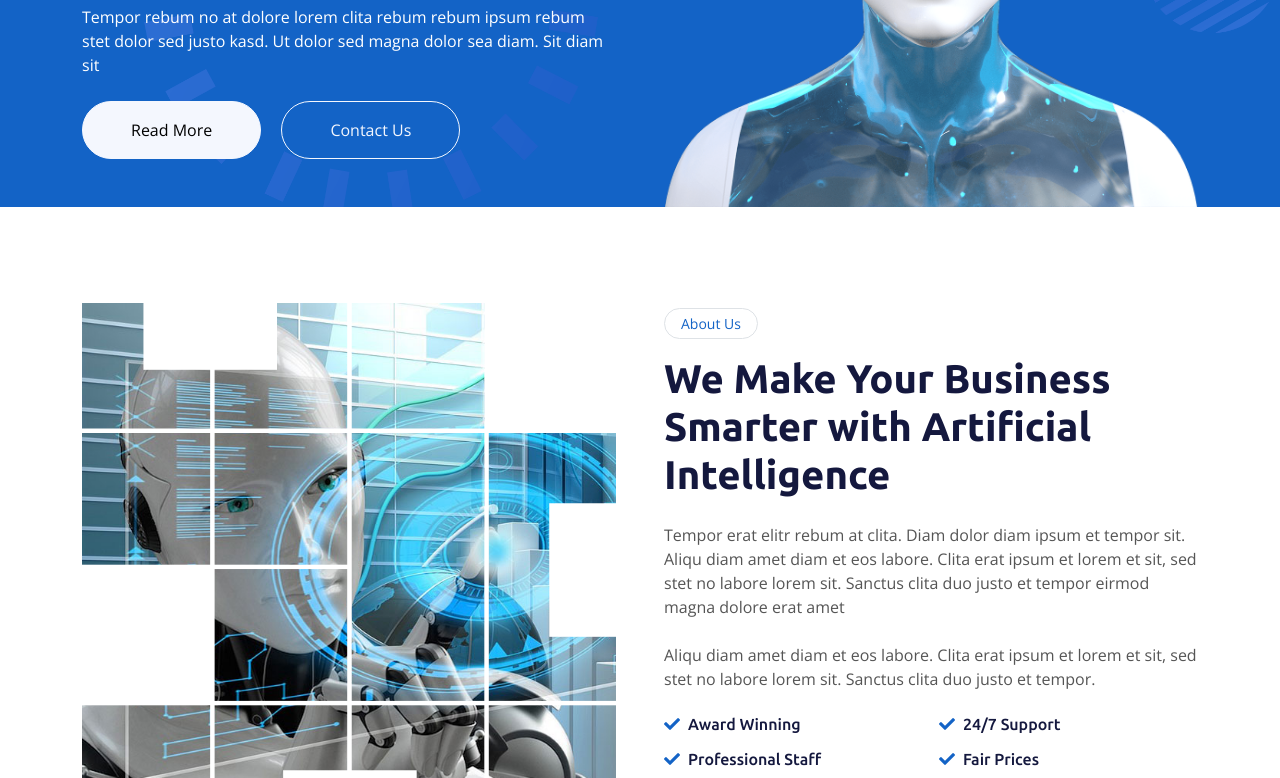
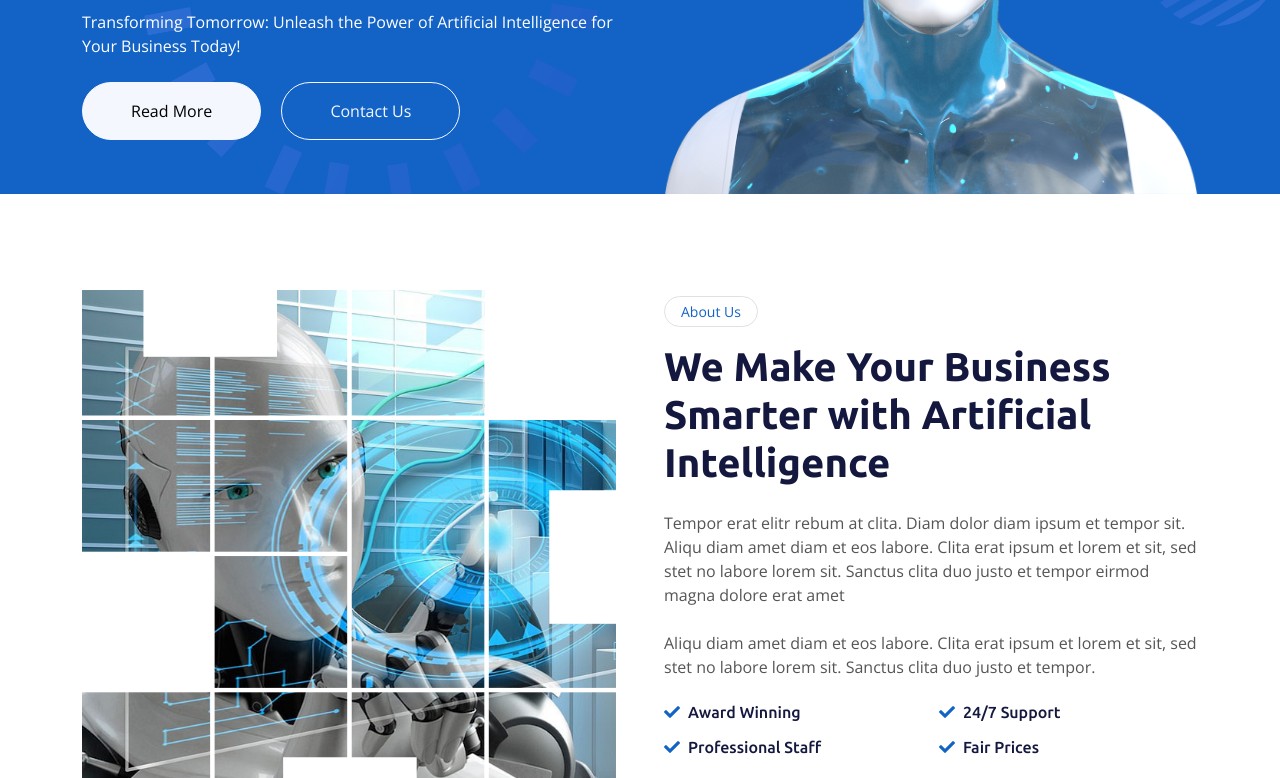
Before and after one commit to corei5/AI4DE, a plain HTML site: page index.html in a window 1280 px wide. Shown: the part 412-1190 px from the top of the page. Drawn offline with nearby package versions, Linux system fonts and the light colour scheme.

Commit message:
Update index.html

```diff
--- a/index.html
+++ b/index.html
@@ -88,8 +88,7 @@
                 <div class="col-lg-6 align-self-center text-center text-lg-start mb-lg-5">
                     <div class="btn btn-sm border rounded-pill text-white px-3 mb-3 animated slideInRight">AI4DE</div>
                     <h1 class="display-4 text-white mb-4 animated slideInRight">Artificial Intelligence for Your Business</h1>
-                    <p class="text-white mb-4 animated slideInRight">Tempor rebum no at dolore lorem clita rebum rebum ipsum
-                        rebum stet dolor sed justo kasd. Ut dolor sed magna dolor sea diam. Sit diam sit</p>
+                    <p class="text-white mb-4 animated slideInRight">Transforming Tomorrow: Unleash the Power of Artificial Intelligence for Your Business Today!</p>
                     <a href="" class="btn btn-light py-sm-3 px-sm-5 rounded-pill me-3 animated slideInRight">Read More</a>
                     <a href="" class="btn btn-outline-light py-sm-3 px-sm-5 rounded-pill animated slideInRight">Contact Us</a>
                 </div>
@@ -662,7 +661,7 @@
             <div class="row g-5">
                 <div class="col-md-6 col-lg-3 wow fadeIn" data-wow-delay="0.1s">
                     <a href="index.html" class="d-inline-block mb-3">
-                        <h1 class="text-white">AI<span class="text-primary">.</span>Tech</h1>
+                        <h1 class="text-white">AI4DE</h1>
                     </a>
                     <p class="mb-0">Tempor erat elitr rebum at clita. Diam dolor diam ipsum et tempor sit. Aliqu diam
                         amet diam et eos labore. Clita erat ipsum et lorem et sit, sed stet no labore lorem sit. Sanctus
```
